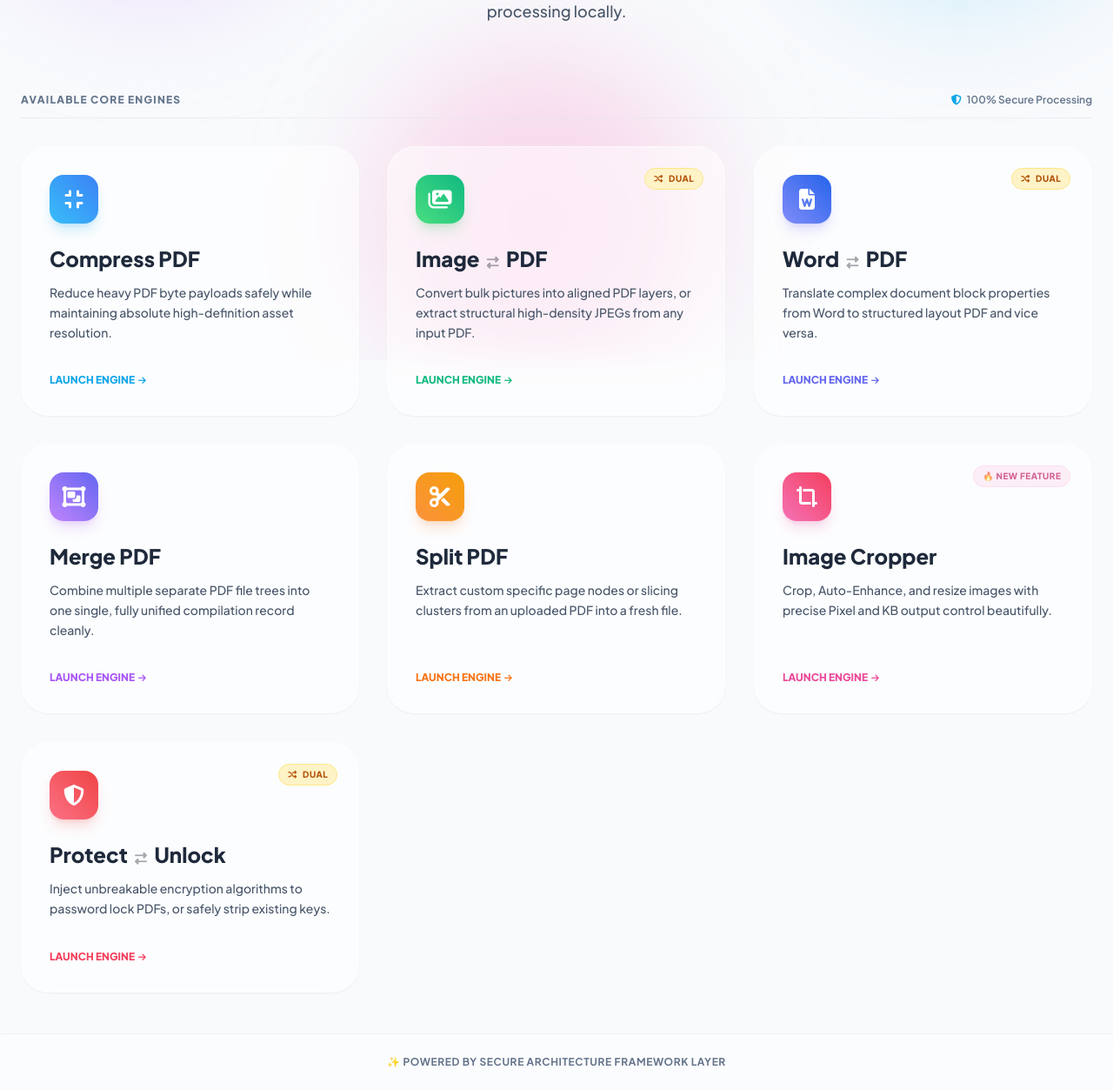
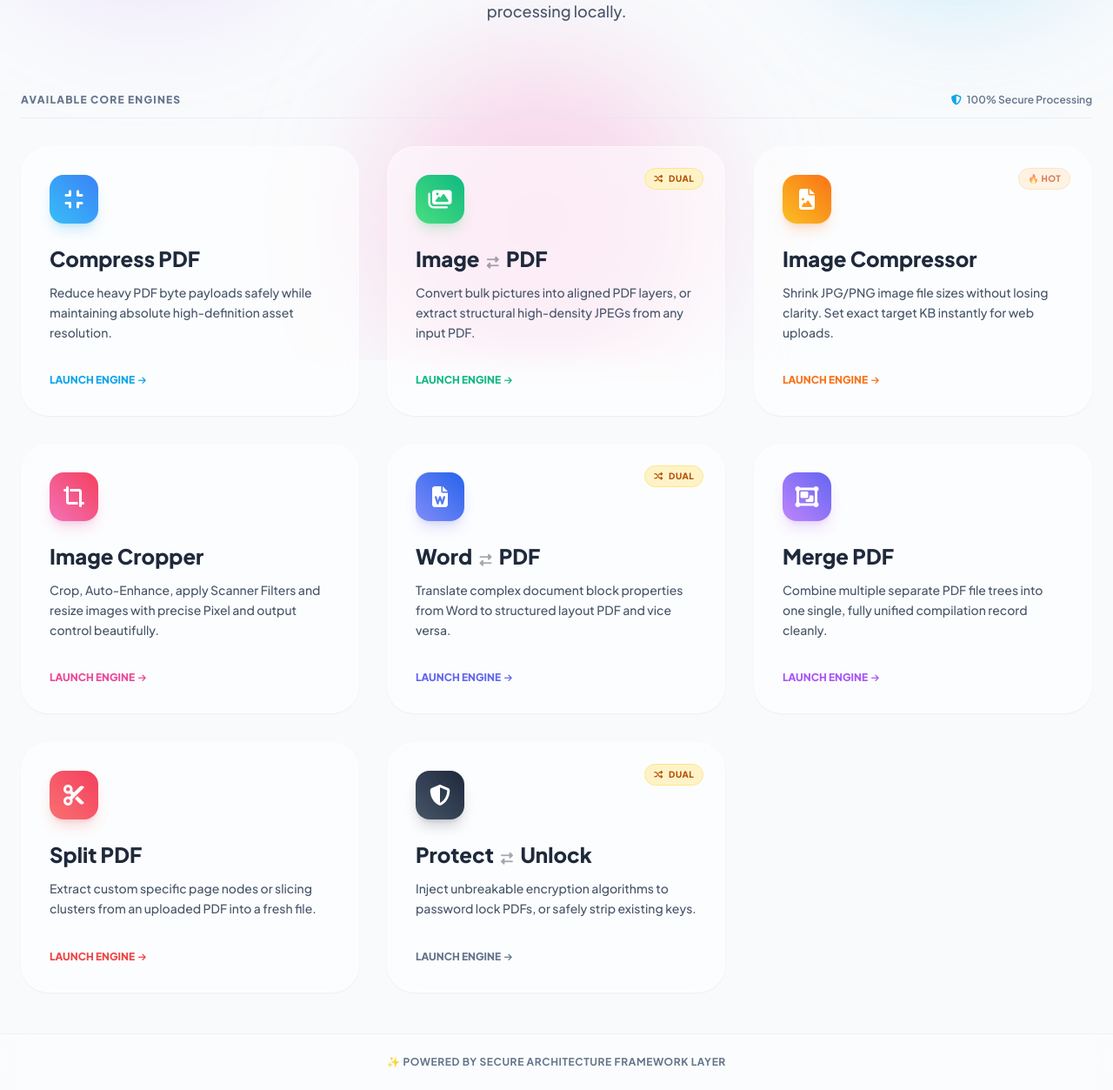
Before and after one commit to prafullt1506-cell/smart-pdf-web, a Flask app: page / in a window 1280 px wide. Shown: the part 386-1639 px from the top of the page at 87% size. Run offline with Flask 3, Linux system fonts and the light colour scheme; some libraries are stand-ins or nearby versions.

Commit message:
Update index.html

```diff
--- a/templates/index.html
+++ b/templates/index.html
@@ -145,7 +145,7 @@
             <span class="text-xs text-slate-500 dark:text-slate-400 font-semibold"><i class="fa-solid fa-shield-halved mr-1 text-sky-500"></i> 100% Secure Processing</span>
         </div>
 
-        <!-- Tool Cards Grid (7 Tools) -->
+        <!-- Tool Cards Grid (Now 8 Tools) -->
         <div class="grid grid-cols-1 md:grid-cols-2 lg:grid-cols-3 gap-8">
 
             <!-- Card 1: Compress PDF -->
@@ -175,8 +175,35 @@
                 <span class="glass-card-content text-xs font-black text-emerald-500 group-hover:translate-x-1.5 transition-transform flex items-center gap-1 mt-4">LAUNCH ENGINE <i class="fa-solid fa-arrow-right text-[10px]"></i></span>
             </a>
 
-            <!-- Card 3: Word to PDF -->
-            <a href="/word_pdf_page" data-aos="fade-up" data-aos-delay="300" data-tilt data-tilt-max="5" data-tilt-speed="400" data-tilt-glare="true" data-tilt-max-glare="0.2" class="group relative flex flex-col justify-between glass-card rounded-[2rem] p-8 shadow-sm hover:shadow-xl hover:shadow-indigo-500/10 transition-all duration-300 cursor-pointer">
+            <!-- 🚀 NEW CARD: Image Compressor -->
+            <a href="/image_compress_page" data-aos="fade-up" data-aos-delay="300" data-tilt data-tilt-max="5" data-tilt-speed="400" data-tilt-glare="true" data-tilt-max-glare="0.2" class="group relative flex flex-col justify-between glass-card rounded-[2rem] p-8 shadow-sm hover:shadow-xl hover:shadow-orange-500/10 transition-all duration-300 cursor-pointer">
+                <div class="absolute top-6 right-6 bg-orange-100 dark:bg-orange-900/40 text-orange-700 dark:text-orange-400 text-[10px] font-black px-2.5 py-1 rounded-full uppercase tracking-wider border border-orange-200 dark:border-orange-700/50 animate-pulse z-10">
+                    🔥 Hot
+                </div>
+                <div class="glass-card-content">
+                    <div class="w-14 h-14 rounded-2xl bg-gradient-to-tr from-amber-400 to-orange-500 text-white flex items-center justify-center mb-6 shadow-lg shadow-orange-500/20 group-hover:scale-110 transition-transform duration-300">
+                        <i class="fa-solid fa-file-image text-2xl"></i>
+                    </div>
+                    <h4 class="text-2xl font-extrabold text-slate-800 dark:text-white mb-3">Image Compressor</h4>
+                    <p class="text-sm text-slate-600 dark:text-slate-400 font-medium mb-5 leading-relaxed">Shrink JPG/PNG image file sizes without losing clarity. Set exact target KB instantly for web uploads.</p>
+                </div>
+                <span class="glass-card-content text-xs font-black text-orange-500 group-hover:translate-x-1.5 transition-transform flex items-center gap-1 mt-4">LAUNCH ENGINE <i class="fa-solid fa-arrow-right text-[10px]"></i></span>
+            </a>
+
+            <!-- Card 4: Image Cropper -->
+            <a href="/image-crop" data-aos="fade-up" data-aos-delay="100" data-tilt data-tilt-max="5" data-tilt-speed="400" data-tilt-glare="true" data-tilt-max-glare="0.2" class="group relative flex flex-col justify-between glass-card rounded-[2rem] p-8 shadow-sm hover:shadow-xl hover:shadow-pink-500/10 transition-all duration-300 cursor-pointer">
+                <div class="glass-card-content">
+                    <div class="w-14 h-14 rounded-2xl bg-gradient-to-tr from-pink-400 to-rose-500 text-white flex items-center justify-center mb-6 shadow-lg shadow-pink-500/20 group-hover:scale-110 transition-transform duration-300">
+                        <i class="fa-solid fa-crop-simple text-2xl"></i>
+                    </div>
+                    <h4 class="text-2xl font-extrabold text-slate-800 dark:text-white mb-3">Image Cropper</h4>
+                    <p class="text-sm text-slate-600 dark:text-slate-400 font-medium mb-5 leading-relaxed">Crop, Auto-Enhance, apply Scanner Filters and resize images with precise Pixel and output control beautifully.</p>
+                </div>
+                <span class="glass-card-content text-xs font-black text-pink-500 group-hover:translate-x-1.5 transition-transform flex items-center gap-1 mt-4">LAUNCH ENGINE <i class="fa-solid fa-arrow-right text-[10px]"></i></span>
+            </a>
+
+            <!-- Card 5: Word to PDF -->
+            <a href="/word_pdf_page" data-aos="fade-up" data-aos-delay="200" data-tilt data-tilt-max="5" data-tilt-speed="400" data-tilt-glare="true" data-tilt-max-glare="0.2" class="group relative flex flex-col justify-between glass-card rounded-[2rem] p-8 shadow-sm hover:shadow-xl hover:shadow-indigo-500/10 transition-all duration-300 cursor-pointer">
                 <div class="absolute top-6 right-6 bg-amber-100 dark:bg-amber-900/40 text-amber-700 dark:text-amber-400 text-[10px] font-black px-2.5 py-1 rounded-full uppercase tracking-wider border border-amber-200 dark:border-amber-700/50 z-10">
                     <i class="fa-solid fa-shuffle mr-1"></i> Dual
                 </div>
@@ -190,8 +217,8 @@
                 <span class="glass-card-content text-xs font-black text-indigo-500 group-hover:translate-x-1.5 transition-transform flex items-center gap-1 mt-4">LAUNCH ENGINE <i class="fa-solid fa-arrow-right text-[10px]"></i></span>
             </a>
 
-            <!-- Card 4: Merge PDF -->
-            <a href="/merge_page" data-aos="fade-up" data-aos-delay="100" data-tilt data-tilt-max="5" data-tilt-speed="400" data-tilt-glare="true" data-tilt-max-glare="0.2" class="group relative flex flex-col justify-between glass-card rounded-[2rem] p-8 shadow-sm hover:shadow-xl hover:shadow-purple-500/10 transition-all duration-300 cursor-pointer">
+            <!-- Card 6: Merge PDF -->
+            <a href="/merge_page" data-aos="fade-up" data-aos-delay="300" data-tilt data-tilt-max="5" data-tilt-speed="400" data-tilt-glare="true" data-tilt-max-glare="0.2" class="group relative flex flex-col justify-between glass-card rounded-[2rem] p-8 shadow-sm hover:shadow-xl hover:shadow-purple-500/10 transition-all duration-300 cursor-pointer">
                 <div class="glass-card-content">
                     <div class="w-14 h-14 rounded-2xl bg-gradient-to-tr from-purple-400 to-indigo-500 text-white flex items-center justify-center mb-6 shadow-lg shadow-purple-500/20 group-hover:scale-110 transition-transform duration-300">
                         <i class="fa-solid fa-object-group text-2xl"></i>
@@ -202,46 +229,31 @@
                 <span class="glass-card-content text-xs font-black text-purple-500 group-hover:translate-x-1.5 transition-transform flex items-center gap-1 mt-4">LAUNCH ENGINE <i class="fa-solid fa-arrow-right text-[10px]"></i></span>
             </a>
 
-            <!-- Card 5: Split PDF -->
-            <a href="/split_page" data-aos="fade-up" data-aos-delay="200" data-tilt data-tilt-max="5" data-tilt-speed="400" data-tilt-glare="true" data-tilt-max-glare="0.2" class="group relative flex flex-col justify-between glass-card rounded-[2rem] p-8 shadow-sm hover:shadow-xl hover:shadow-orange-500/10 transition-all duration-300 cursor-pointer">
+            <!-- Card 7: Split PDF -->
+            <a href="/split_page" data-aos="fade-up" data-aos-delay="100" data-tilt data-tilt-max="5" data-tilt-speed="400" data-tilt-glare="true" data-tilt-max-glare="0.2" class="group relative flex flex-col justify-between glass-card rounded-[2rem] p-8 shadow-sm hover:shadow-xl hover:shadow-red-500/10 transition-all duration-300 cursor-pointer">
                 <div class="glass-card-content">
-                    <div class="w-14 h-14 rounded-2xl bg-gradient-to-tr from-orange-400 to-amber-500 text-white flex items-center justify-center mb-6 shadow-lg shadow-orange-500/20 group-hover:scale-110 transition-transform duration-300">
+                    <div class="w-14 h-14 rounded-2xl bg-gradient-to-tr from-red-400 to-rose-500 text-white flex items-center justify-center mb-6 shadow-lg shadow-red-500/20 group-hover:scale-110 transition-transform duration-300">
                         <i class="fa-solid fa-scissors text-2xl"></i>
                     </div>
                     <h4 class="text-2xl font-extrabold text-slate-800 dark:text-white mb-3">Split PDF</h4>
                     <p class="text-sm text-slate-600 dark:text-slate-400 font-medium mb-5 leading-relaxed">Extract custom specific page nodes or slicing clusters from an uploaded PDF into a fresh file.</p>
                 </div>
-                <span class="glass-card-content text-xs font-black text-orange-500 group-hover:translate-x-1.5 transition-transform flex items-center gap-1 mt-4">LAUNCH ENGINE <i class="fa-solid fa-arrow-right text-[10px]"></i></span>
+                <span class="glass-card-content text-xs font-black text-red-500 group-hover:translate-x-1.5 transition-transform flex items-center gap-1 mt-4">LAUNCH ENGINE <i class="fa-solid fa-arrow-right text-[10px]"></i></span>
             </a>
 
-            <!-- Card 6: Image Cropper -->
-            <a href="/image-crop" data-aos="fade-up" data-aos-delay="300" data-tilt data-tilt-max="5" data-tilt-speed="400" data-tilt-glare="true" data-tilt-max-glare="0.2" class="group relative flex flex-col justify-between glass-card rounded-[2rem] p-8 shadow-sm hover:shadow-xl hover:shadow-pink-500/10 transition-all duration-300 cursor-pointer">
-                <div class="absolute top-6 right-6 bg-pink-100 dark:bg-pink-900/40 text-pink-700 dark:text-pink-400 text-[10px] font-black px-2.5 py-1 rounded-full uppercase tracking-wider border border-pink-200 dark:border-pink-700/50 animate-pulse z-10">
-                    🔥 New Feature
-                </div>
-                <div class="glass-card-content">
-                    <div class="w-14 h-14 rounded-2xl bg-gradient-to-tr from-pink-400 to-rose-500 text-white flex items-center justify-center mb-6 shadow-lg shadow-pink-500/20 group-hover:scale-110 transition-transform duration-300">
-                        <i class="fa-solid fa-crop-simple text-2xl"></i>
-                    </div>
-                    <h4 class="text-2xl font-extrabold text-slate-800 dark:text-white mb-3">Image Cropper</h4>
-                    <p class="text-sm text-slate-600 dark:text-slate-400 font-medium mb-5 leading-relaxed">Crop, Auto-Enhance, and resize images with precise Pixel and KB output control beautifully.</p>
-                </div>
-                <span class="glass-card-content text-xs font-black text-pink-500 group-hover:translate-x-1.5 transition-transform flex items-center gap-1 mt-4">LAUNCH ENGINE <i class="fa-solid fa-arrow-right text-[10px]"></i></span>
-            </a>
-
-            <!-- Card 7: Security (Protect/Unlock) -->
-            <a href="/security_page" data-aos="fade-up" data-aos-delay="100" data-tilt data-tilt-max="5" data-tilt-speed="400" data-tilt-glare="true" data-tilt-max-glare="0.2" class="group relative flex flex-col justify-between glass-card rounded-[2rem] p-8 shadow-sm hover:shadow-xl hover:shadow-red-500/10 transition-all duration-300 cursor-pointer">
+            <!-- Card 8: Security (Protect/Unlock) -->
+            <a href="/security_page" data-aos="fade-up" data-aos-delay="200" data-tilt data-tilt-max="5" data-tilt-speed="400" data-tilt-glare="true" data-tilt-max-glare="0.2" class="group relative flex flex-col justify-between glass-card rounded-[2rem] p-8 shadow-sm hover:shadow-xl hover:shadow-slate-500/10 transition-all duration-300 cursor-pointer">
                 <div class="absolute top-6 right-6 bg-amber-100 dark:bg-amber-900/40 text-amber-700 dark:text-amber-400 text-[10px] font-black px-2.5 py-1 rounded-full uppercase tracking-wider border border-amber-200 dark:border-amber-700/50 z-10">
                     <i class="fa-solid fa-shuffle mr-1"></i> Dual
                 </div>
                 <div class="glass-card-content">
-                    <div class="w-14 h-14 rounded-2xl bg-gradient-to-tr from-rose-400 to-red-500 text-white flex items-center justify-center mb-6 shadow-lg shadow-red-500/20 group-hover:scale-110 transition-transform duration-300">
+                    <div class="w-14 h-14 rounded-2xl bg-gradient-to-tr from-slate-600 to-slate-800 text-white flex items-center justify-center mb-6 shadow-lg shadow-slate-800/20 group-hover:scale-110 transition-transform duration-300">
                         <i class="fa-solid fa-shield-halved text-2xl"></i>
                     </div>
                     <h4 class="text-2xl font-extrabold text-slate-800 dark:text-white mb-3">Protect <i class="fa-solid fa-right-left text-sm mx-1 opacity-40"></i> Unlock</h4>
                     <p class="text-sm text-slate-600 dark:text-slate-400 font-medium mb-5 leading-relaxed">Inject unbreakable encryption algorithms to password lock PDFs, or safely strip existing keys.</p>
                 </div>
-                <span class="glass-card-content text-xs font-black text-rose-500 group-hover:translate-x-1.5 transition-transform flex items-center gap-1 mt-4">LAUNCH ENGINE <i class="fa-solid fa-arrow-right text-[10px]"></i></span>
+                <span class="glass-card-content text-xs font-black text-slate-500 group-hover:translate-x-1.5 transition-transform flex items-center gap-1 mt-4">LAUNCH ENGINE <i class="fa-solid fa-arrow-right text-[10px]"></i></span>
             </a>
 
         </div>
```
